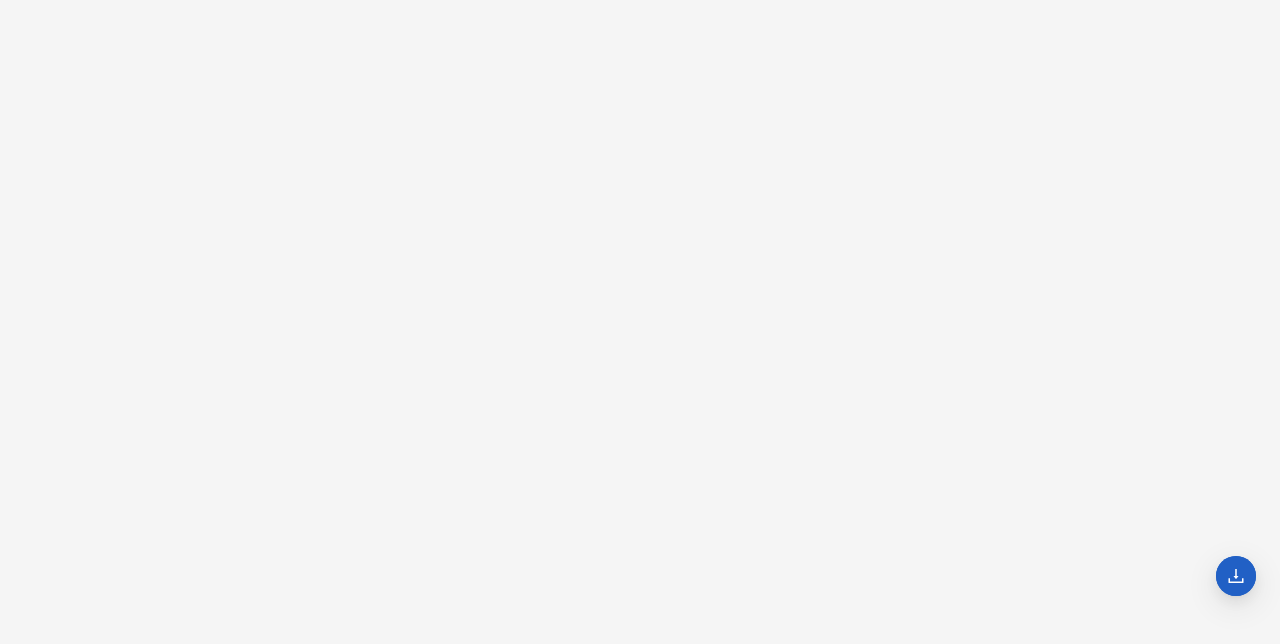
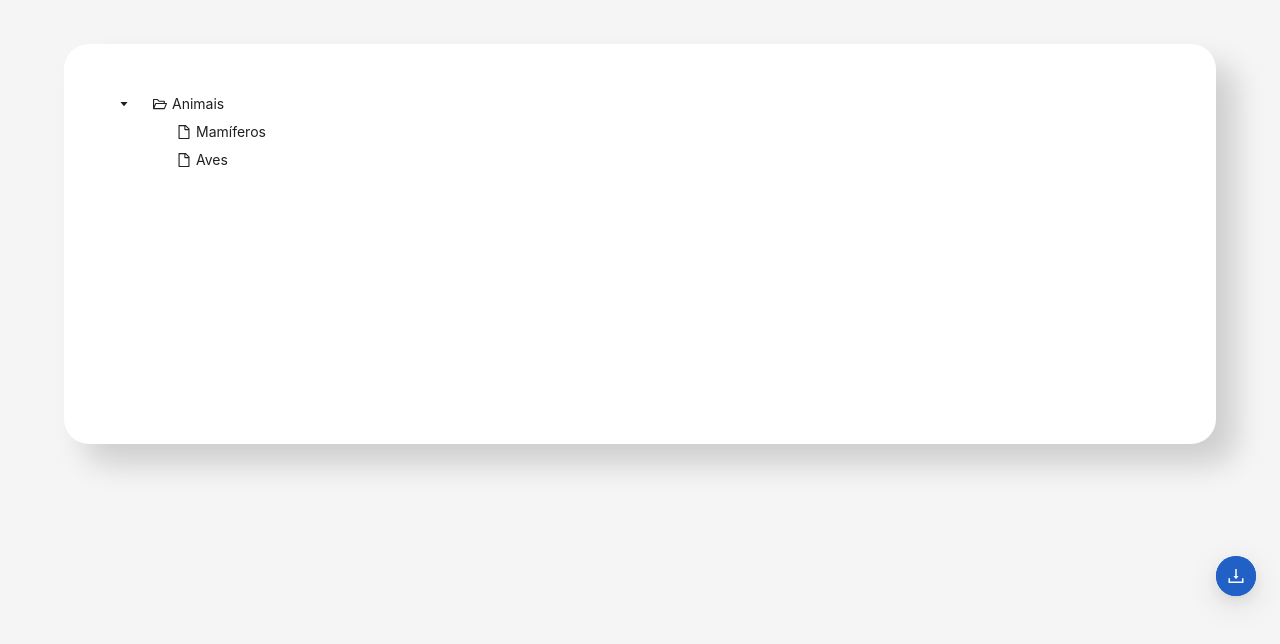
Before and after one commit to rodrigodebossans/wa-project-word-analyzer-fe, a React (Vite) app: page / in a window 1280 px wide. Shown: the part 156-800 px from the top of the page. Built offline with nearby package versions, Linux system fonts and the light colour scheme.

Commit message:
feat: add tree ant design component to home

```diff
--- a/src/pages/home/index.tsx
+++ b/src/pages/home/index.tsx
@@ -1,4 +1,5 @@
 import { Container } from './styled';
+import WapTree from '../../components/tree';
 import { Component } from 'react';
 import { FloatButton } from 'antd';
 import { DownloadOutlined } from '@ant-design/icons';
@@ -12,6 +13,7 @@ class Home extends Component {
     return (
       <>
         <Container>
+          <WapTree />
           <FloatButton type="primary" icon={<DownloadOutlined />} onClick={this.onDownload} />
         </Container>
       </>
```
Also changed, not shown: src/pages/home/styled.tsx (line endings or trailing spaces).
